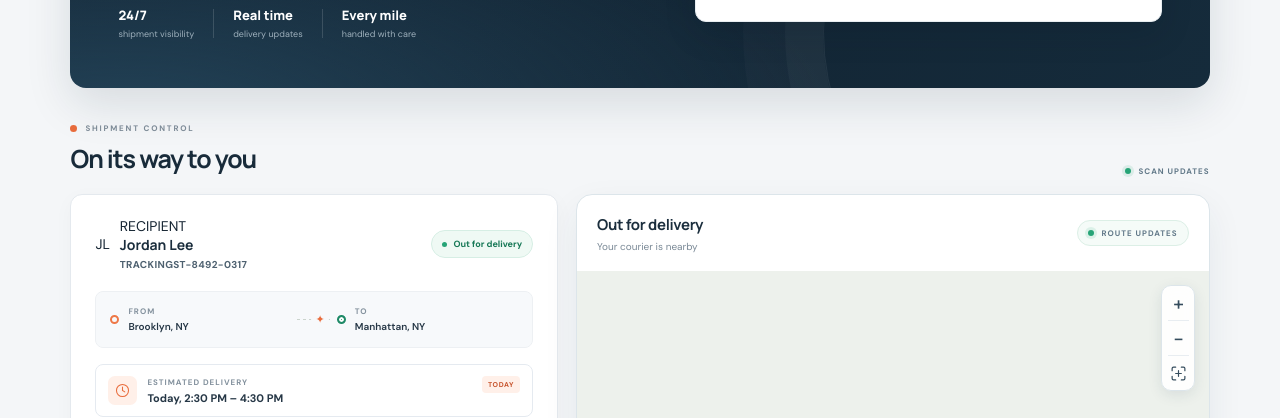
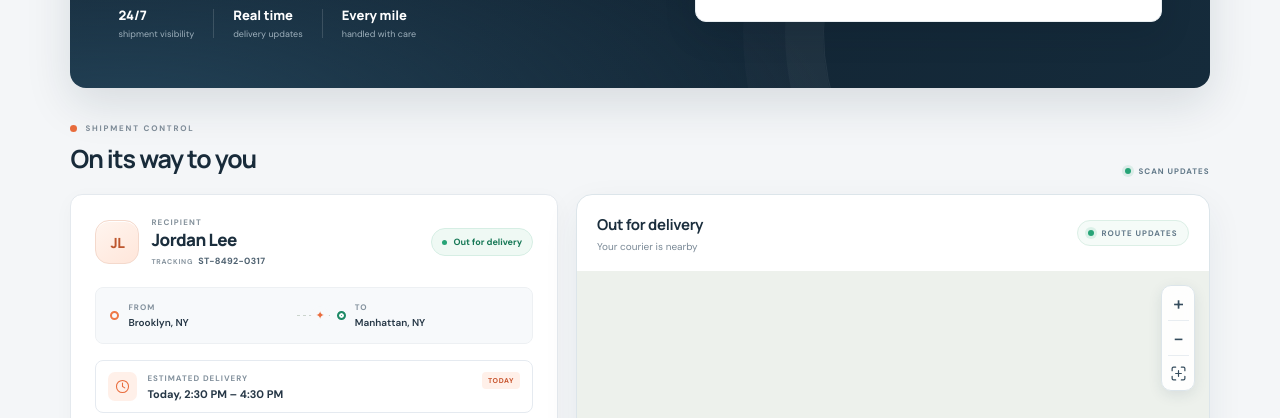
Before and after one commit to Ekpetechibuike/Northstar-Courier, a website: page public/index.html in a window 1280 px wide. Shown: the part 382-800 px from the top of the page. Drawn offline with Linux system fonts and the light colour scheme; no server answers.

Commit message:
Update styles.css

```diff
--- a/public/styles.css
+++ b/public/styles.css
@@ -59,12 +59,18 @@ h1, h2, h3, p { margin: 0; }
 .shipment-card, .map-card { overflow: hidden; border: 1px solid #e9ece8; border-radius: 11px; background: var(--paper); box-shadow: 0 4px 18px #27372b08; }
 .shipment-card { padding: 19px 22px 0; }
 .card-topline { display: flex; justify-content: space-between; align-items: center; gap: 8px; }
-.shipment-title { display: flex; align-items: center; gap: 10px; }
+.shipment-title { display: flex; align-items: center; gap: 12px; min-width: 0; }
+.recipient-avatar { display: grid; place-items: center; width: 44px; height: 44px; flex: none; border: 1px solid #f4d9cc; border-radius: 14px; color: #bd572f; background: linear-gradient(145deg, #fff5ef, #ffe6da); box-shadow: inset 0 1px 0 #fff; font-family: var(--font-display); font-size: 14px; font-weight: 800; letter-spacing: -.5px; }
+.recipient-copy { min-width: 0; }
+.recipient-label { display: block; color: #84919b; font-size: 8px; font-weight: 700; letter-spacing: 1.15px; }
 .package-icon { display: grid; place-items: center; height: 37px; width: 37px; color: var(--green); background: #eff5f0; border-radius: 9px; }
 .package-icon svg { width: 23px; height: 23px; }
 .shipment-title h3, .map-header h3 { font-family: var(--font-display); font-size: 13px; font-weight: 700; }
+.shipment-title .recipient-copy h3 { margin-top: 3px; color: #1b2e3d; font-size: 17px; font-weight: 800; letter-spacing: -.55px; line-height: 1.2; overflow-wrap: anywhere; }
 .shipment-title p { margin-top: 4px; color: #949d96; font-size: 9px; }
 .shipment-title p span { color: #66736a; font-weight: 700; letter-spacing: .35px; }
+.shipment-title .recipient-copy p { display: flex; flex-wrap: wrap; align-items: center; gap: 5px; margin-top: 5px; color: #526270; font-size: 9px; }
+.shipment-title .recipient-copy p .tracking-number-label { color: #8996a0; font-size: 7px; font-weight: 700; letter-spacing: .8px; }
 .status-pill { display: inline-flex; align-items: center; gap: 6px; padding: 6px 8px; border-radius: 100px; background: #edf6ef; color: #34734d; font-size: 8px; font-weight: 700; white-space: nowrap; }
 .status-pill > span:first-child { width: 5px; height: 5px; background: #57a972; border-radius: 50%; }
 .route-summary { margin: 19px 0 17px; padding: 12px 12px 13px; display: grid; grid-template-columns: 1fr 45px 1fr; align-items: center; border-radius: 8px; background: #f8f9f7; }
```
